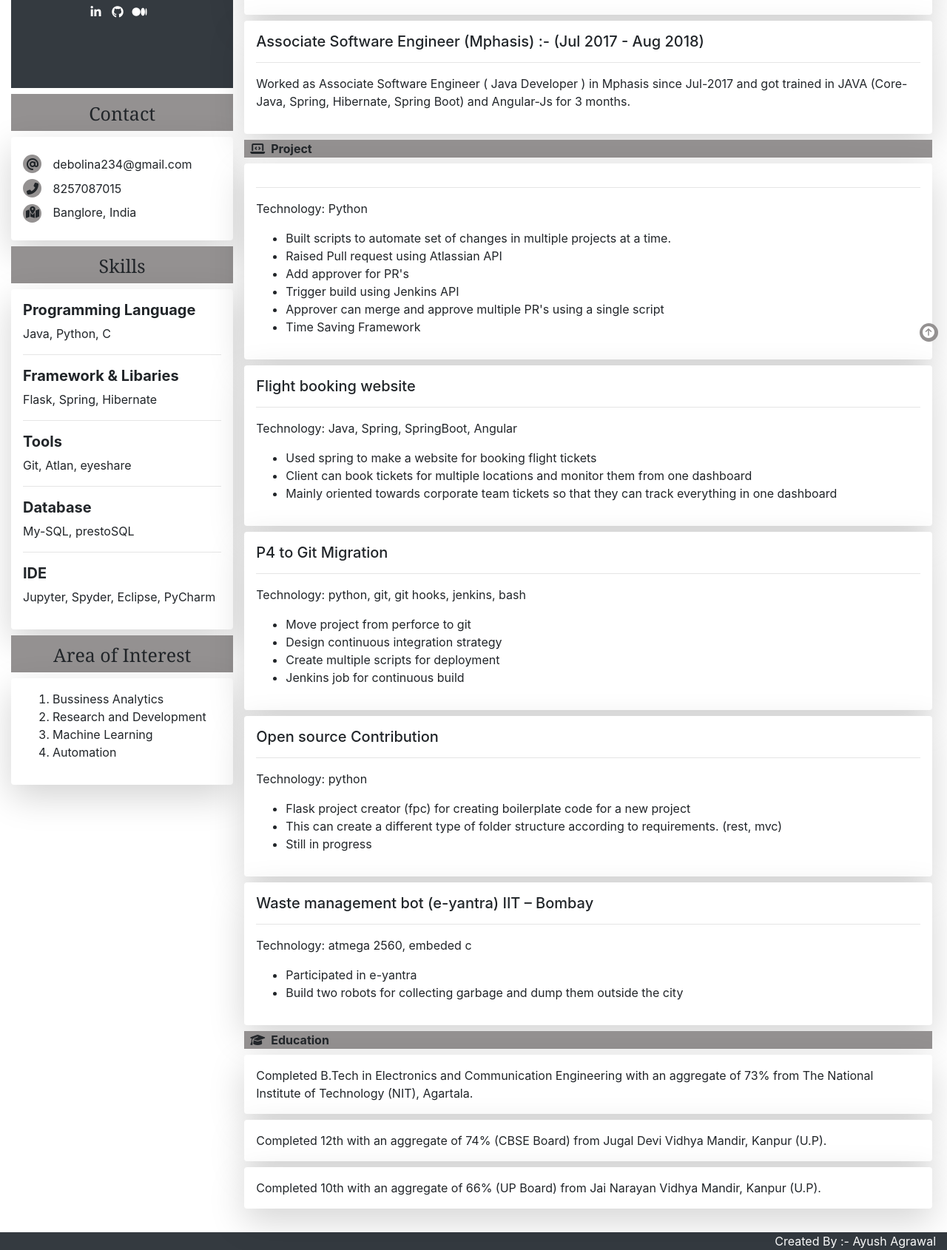
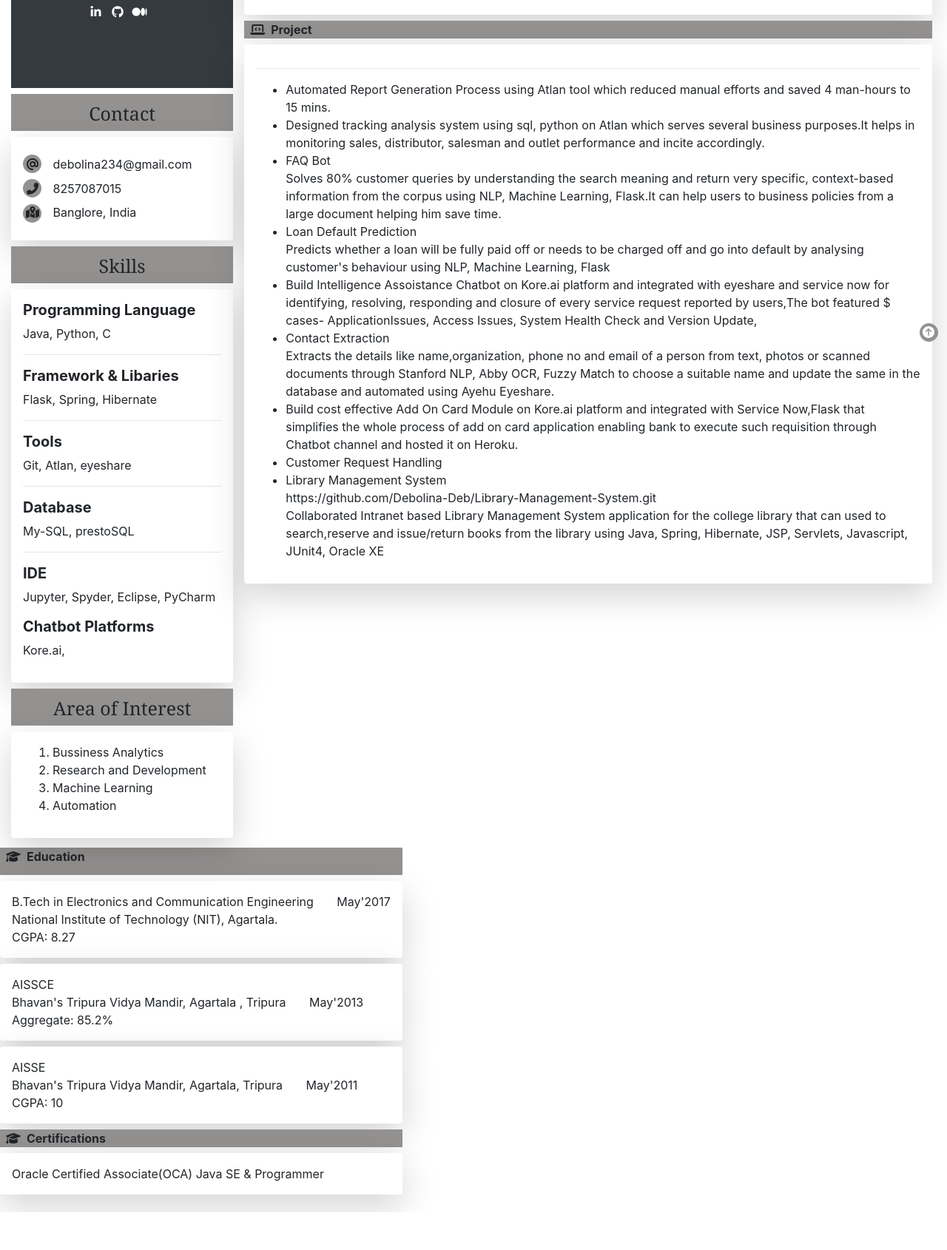
Before and after one commit to Debolina-Deb/knowdebo, a plain HTML site: page index.html in a window 1280 px wide. Shown: the part 328-2018 px from the top of the page at 74% size. After the commit the page ends 1967 px from the top, so only its background shows below. Drawn offline with nearby package versions, Linux system fonts and the light colour scheme.

Commit message:
initial cv

```diff
--- a/index.html
+++ b/index.html
@@ -99,6 +99,8 @@
                     <hr>
                     <h5><b>IDE</b></h5>
                     <p>Jupyter, Spyder, Eclipse, PyCharm</p>
+                    <h5><b>Chatbot Platforms</b></h5>
+                    <p>Kore.ai,</p>
                 </div>
             </div>
             <div class="my-2">
@@ -146,7 +148,7 @@
                         Python.
                     </p>
                 </div>
-                <div class="shadow-lg p-3 mb-2 mt-2 bg-white rounded">
+                <!-- <div class="shadow-lg p-3 mb-2 mt-2 bg-white rounded">
                     <h5>Associate Software Engineer (Mphasis) :- (Jul 2017 - Aug 2018)</h5>
                     <hr>
                     <p>
@@ -154,7 +156,7 @@
                         got
                         trained in JAVA (Core-Java, Spring, Hibernate, Spring Boot) and Angular-Js for 3 months.
                     </p>
-                </div>
+                </div> -->
             </div>
             <div class="my-2" id="projects">
                 <div style="height: 8%; background-color: rgb(148, 145, 145);">
@@ -164,19 +166,40 @@
                 <div class="shadow-lg p-3 mb-2 mt-2 bg-white rounded">
                     <h5></h5>
                     <hr>
-                    <p>
-                        Technology: Python
-                    </p>
                     <ul>
-                        <li>Built scripts to automate set of changes in multiple projects at a time.</li>
-                        <li>Raised Pull request using Atlassian API</li>
-                        <li>Add approver for PR's</li>
-                        <li>Trigger build using Jenkins API</li>
-                        <li>Approver can merge and approve multiple PR's using a single script</li>
-                        <li>Time Saving Framework</li>
+
+                        <li>Automated Report Generation Process using Atlan tool which reduced manual efforts and saved
+                            4 man-hours to 15 mins. </li>
+                        <li>Designed tracking analysis system using sql, python on Atlan which serves several business
+                            purposes.It helps in monitoring sales, distributor, salesman and outlet performance and
+                            incite accordingly.</li>
+                        <li>FAQ Bot <br> Solves 80% customer queries by understanding the search meaning and return very
+                            specific, context-based information from the corpus using NLP, Machine Learning, Flask.It
+                            can help users to business policies from a large document helping him save time.</li>
+                        <li>Loan Default Prediction<br> Predicts whether a loan will be fully paid off or needs to be
+                            charged off and go into default by analysing customer's behaviour using NLP, Machine
+                            Learning, Flask</li>
+                        <li>Build Intelligence Assoistance Chatbot on Kore.ai platform and integrated with eyeshare and
+                            service now for identifying, resolving, responding and closure of every service request
+                            reported by users,The bot featured $ cases- ApplicationIssues, Access Issues, System Health
+                            Check and Version Update,</li>
+                        <li>Contact Extraction <br> Extracts the details like name,organization, phone no and email of a
+                            person from text, photos or scanned documents through Stanford NLP, Abby OCR, Fuzzy Match to
+                            choose a suitable name and update the same in the database and automated using Ayehu
+                            Eyeshare.</li>
+                        <li>Build cost effective Add On Card Module on Kore.ai platform and integrated with Service
+                            Now,Flask that simplifies the whole process of add on card application enabling bank to
+                            execute such requisition through Chatbot channel and hosted it on Heroku.</li>
+                        <li>Customer Request Handling</li>
+                        <li>Library Management
+                            System<br>https://github.com/Debolina-Deb/Library-Management-System.git<br>Collaborated
+                            Intranet based Library Management System application for the college library that can used
+                            to search,reserve and issue/return books from the library using Java, Spring, Hibernate,
+                            JSP, Servlets, Javascript, JUnit4, Oracle XE</li>
+
                     </ul>
                 </div>
-                <div class="shadow-lg p-3 mb-2 mt-2 bg-white rounded">
+                <!-- <div class="shadow-lg p-3 mb-2 mt-2 bg-white rounded">
                     <h5>Flight booking website</h5>
                     <hr>
                     <p>
@@ -226,7 +249,7 @@
                             <li>Build two robots for collecting garbage and dump them outside the city </li>
                         </ul>
 
-                    </div>
+                    </div> -->
 
                 </div>
             </div>
@@ -238,18 +261,28 @@
                 </div>
                 <div>
                     <div class="shadow-lg p-3 mb-2 mt-2 bg-white rounded">
-                        Completed B.Tech in Electronics and Communication Engineering with an aggregate of 73% from
-                        The National Institute of Technology (NIT), Agartala.
+                        B.Tech in Electronics and Communication Engineering &nbsp&nbsp&nbsp&nbsp&nbsp May'2017<br>National Institute of Technology (NIT), Agartala.
+                        <br>CGPA: 8.27
+
                     </div>
                     <div class="shadow-lg p-3 mb-2 bg-white rounded">
-                        Completed 12th with an aggregate of 74% (CBSE Board) from Jugal Devi Vidhya Mandir, Kanpur
-                        (U.P).
+                        AISSCE <br>Bhavan's Tripura Vidya Mandir, Agartala , Tripura &nbsp&nbsp&nbsp&nbsp&nbsp May'2013<br> Aggregate: 85.2%
                     </div>
                     <div class="shadow-lg p-3 mb-2 bg-white rounded">
-                        Completed 10th with an aggregate of 66% (UP Board) from Jai Narayan Vidhya Mandir, Kanpur
-                        (U.P).
+                        AISSE<br>Bhavan's Tripura Vidya Mandir, Agartala, Tripura &nbsp&nbsp&nbsp&nbsp&nbsp May'2011<br> CGPA: 10
                     </div>
                 </div>
+
+                <div style="margin-bottom: 5px; margin-top: 5px" id="education">
+                        <div style="height: 8%; background-color: rgb(148, 145, 145);">
+                            <span style="font-weight:bold;"><i class="fas fa-graduation-cap mx-2"></i>Certifications
+                            </span>
+                        </div>
+                        <div>
+                            <div class="shadow-lg p-3 mb-2 mt-2 bg-white rounded">
+                                Oracle Certified Associate(OCA) Java SE & Programmer
+                            </div>
+                        </div>
             </div>
         </div>
 
@@ -260,10 +293,6 @@
 
         </a>
     </div>
-    <footer class="bg-dark">
-        <div style="height: 2%; width: 100%; padding-right: 15px" class="text-white text-right">Created By :- Ayush
-            Agrawal</div>
-    </footer>
 </body>
 
 </html>
```
